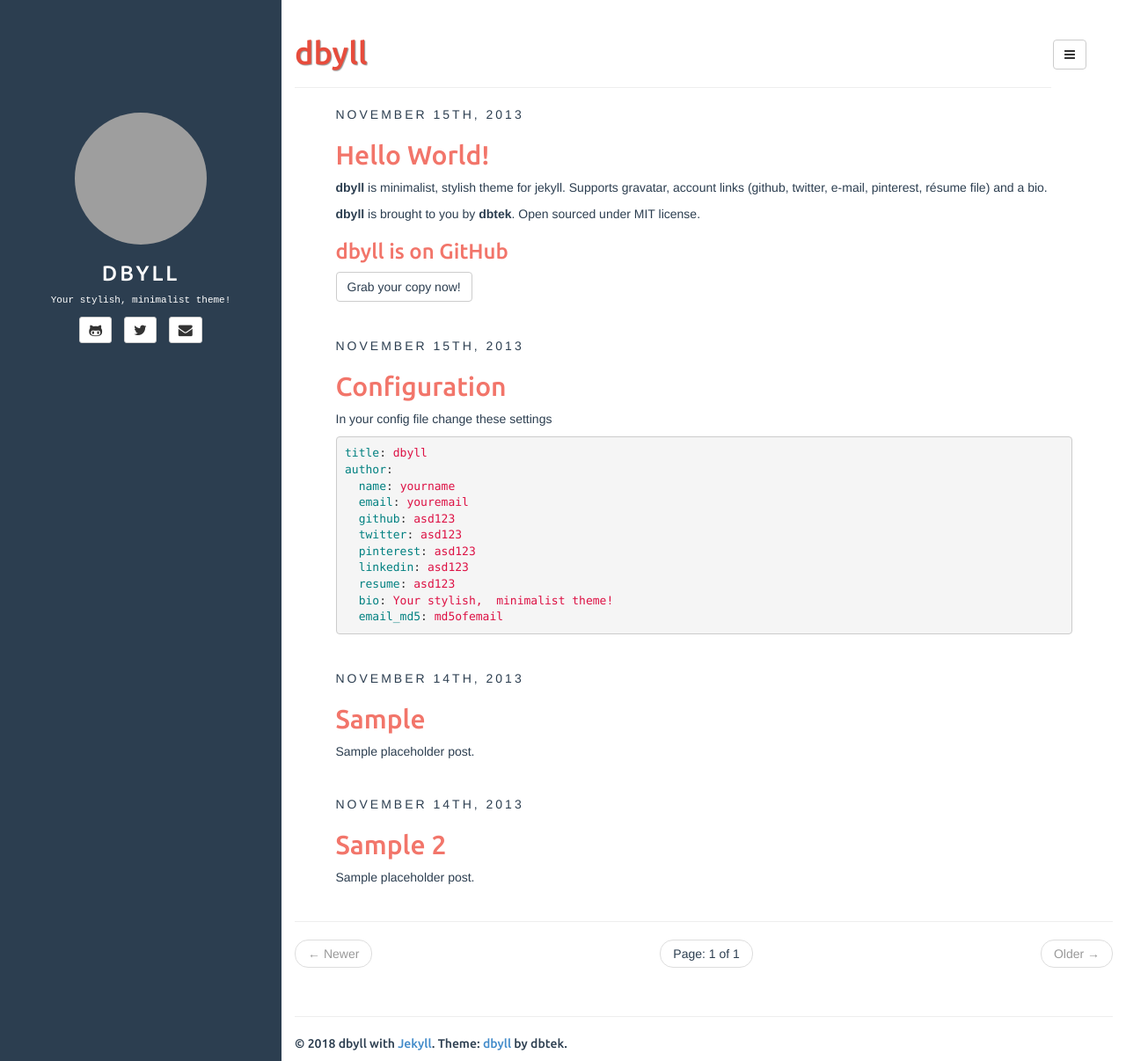
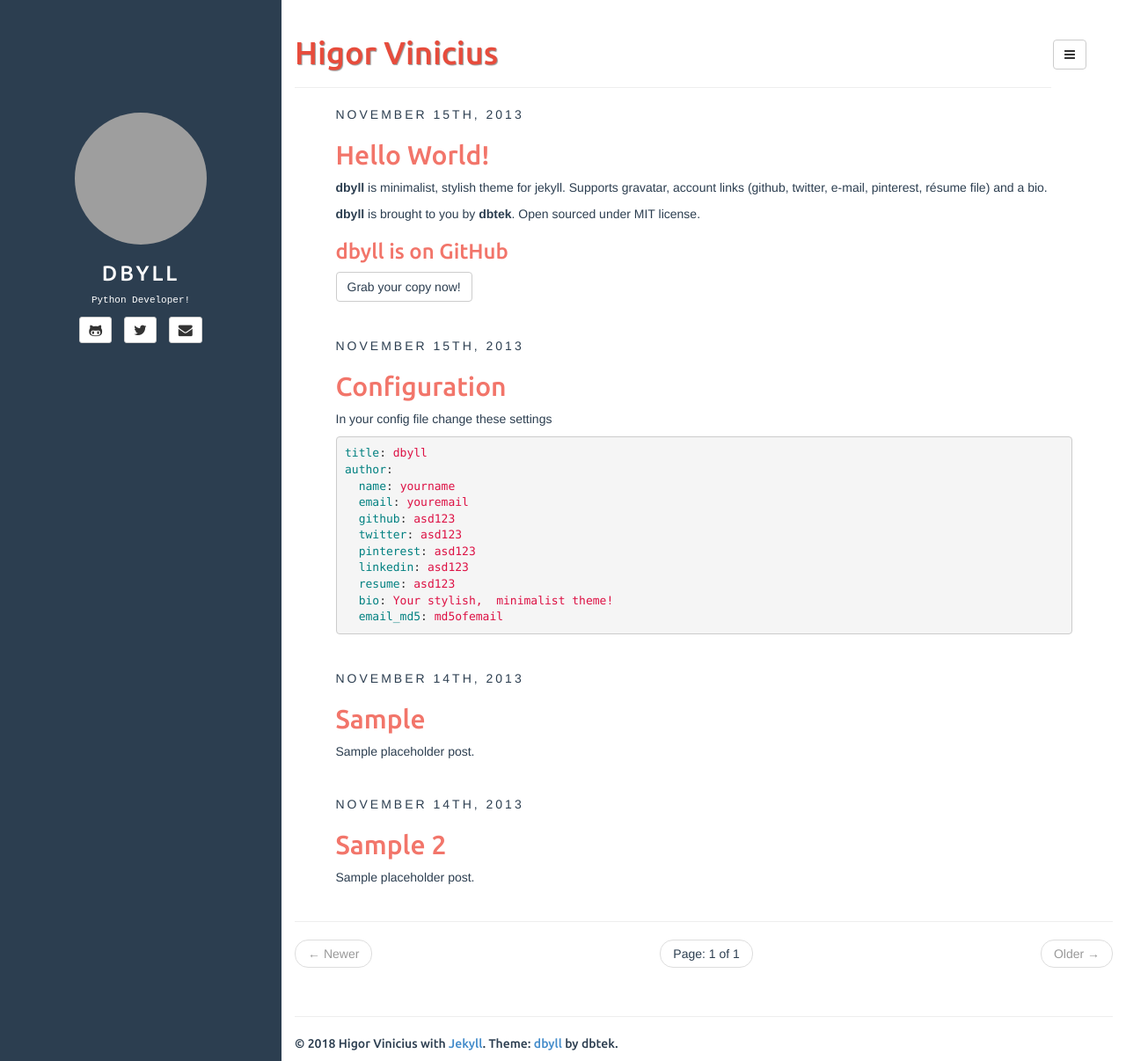
Before and after one commit to HigorMonteiro/HigorMonteiro.github.io, a Jekyll site: the page built from index.html, in a window 1280 px wide and 1206 px high. Shown: the whole window at 88% size. Built offline with Jekyll 4.4.1, drawn with Linux system fonts in a browser that asks for light colours; the list of posts is cut into pages by our own code; grey boxes are pictures that could not be loaded.

Commit message:
alter profile

```diff
--- a/_config.yml
+++ b/_config.yml
@@ -14,26 +14,22 @@
     scope:
       path: "" # empty string for all files
     values:
-      title: dbyll
+      title: Higor Vinicius
 
 description: Stylish Jekyll Theme
 author:
-  name: dbyll
-  email: dbyll@ismaildemirbilek.com
-  github: dbtek
-  twitter: dbtek
-  pinterest: asd123
-  linkedin: asd123
-  bio: Your stylish, minimalist theme!
-  email_md5: 726351295ec82e145928582f595aa3aa
+  name: Higor Vinicius
+  email: higor.tecinfor@gmail.com
+  github: https://github.com/HigorMonteiro
+  twitter: https://twitter.com/pyhygor
+  linkedin: https://www.linkedin.com/in/higor-monteiro-01a21b106/
+  bio: Python Developer!
+  email_md5: higor.tecinfor@gmail.com
 
 rss_path: feed.xml
 categories_path: categories.html
 tags_path: tags.html
 
-# set it as url of an image
-# sidebar_background_image: https://www.dropbox.com/s/g9h23zrycedxtk5/sky.png?raw=1
-
 BASE_PATH:
 
 plugins:
```
